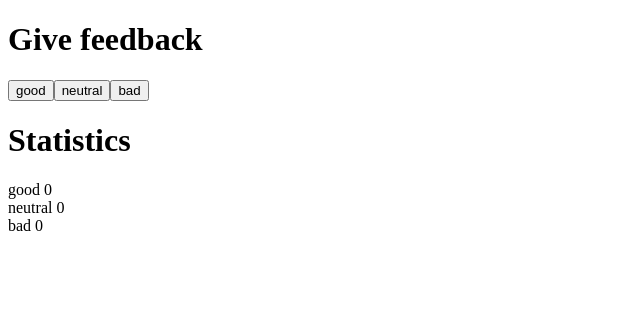
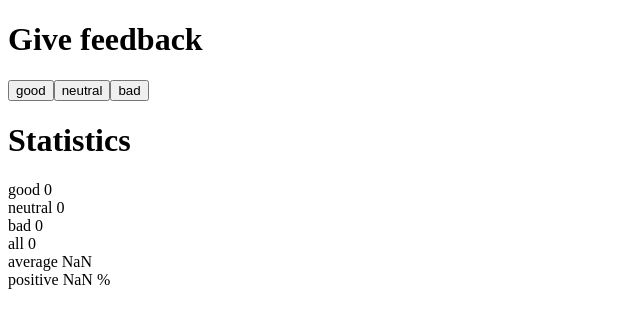
Before and after one commit to keyxcode/fso-part1, a React (Create React App) app in the folder unicafe/: page / in a window 1280 px wide. Shown: the top 328 px of the page, without its empty margins (0-640 px from the left). Built offline with nearby package versions, Linux system fonts and the light colour scheme.

Commit message:
Add all, average and positive stats to unicafe

```diff
--- a/unicafe/src/App.js
+++ b/unicafe/src/App.js
@@ -19,6 +19,10 @@ const App = () => {
   const increaseGoodRating = () => setGood(good + 1);
   const increaseNeutralRating = () => setNeutral(neutral + 1);
   const increaseBadRating = () => setBad(bad + 1);
+
+  const totalRatings = good + neutral + bad;
+  const averageRating = (good * 1 + neutral * 0 + bad * -1) / totalRatings;
+  const positivePercentage = `${(good / totalRatings) * 100} %`;
   return (
     <div>
       <h1>Give feedback</h1>
@@ -29,6 +33,9 @@ const App = () => {
       <Stats statName="good" statNum={good} />
       <Stats statName="neutral" statNum={neutral} />
       <Stats statName="bad" statNum={bad} />
+      <Stats statName="all" statNum={totalRatings} />
+      <Stats statName="average" statNum={averageRating} />
+      <Stats statName="positive" statNum={positivePercentage} />
     </div>
   );
 };
```
